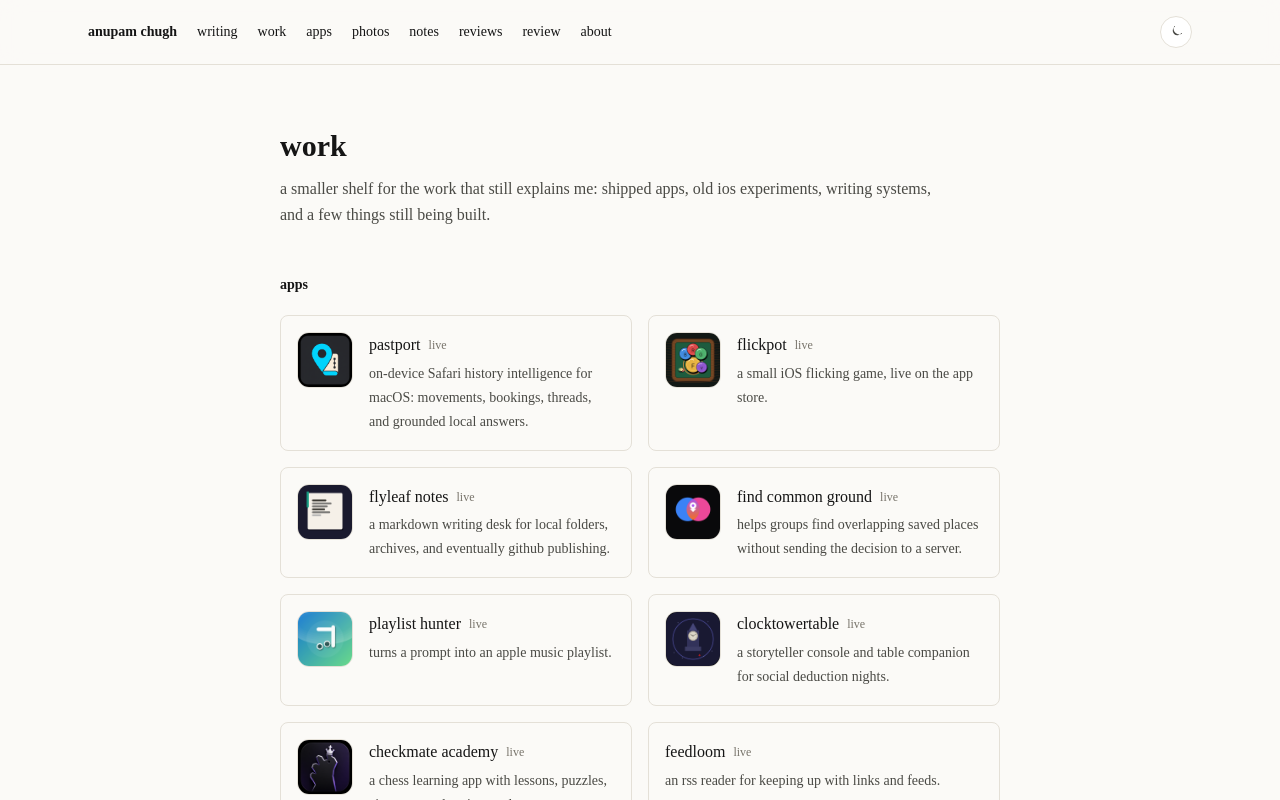
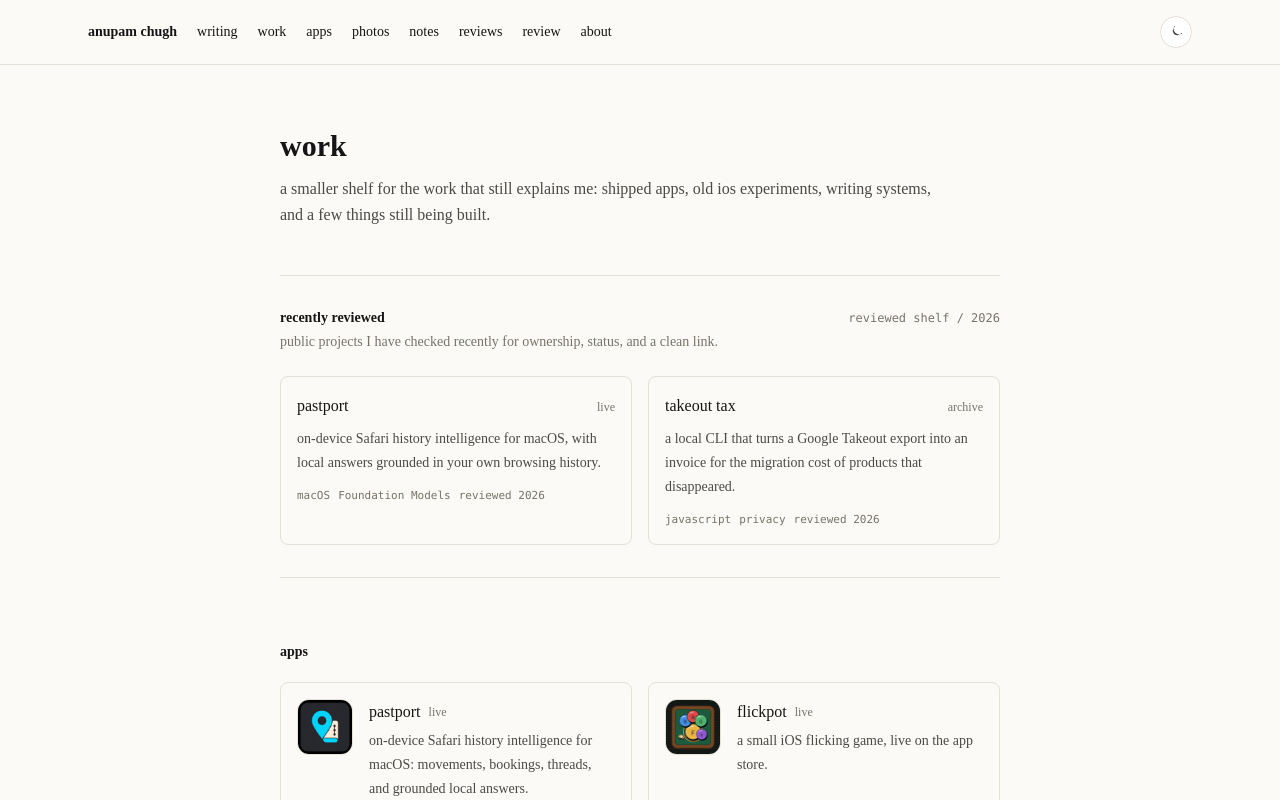
Before and after one commit to anupamchugh/anupamchugh.github.io, a Next.js app: page /work in a window 1280 px wide. Shown: the top 800 px of the page. Built offline with nearby package versions, Linux system fonts and the light colour scheme.

Commit message:
restore reviewed project directory and takeout tax page

```diff
--- a/app/work/page.tsx
+++ b/app/work/page.tsx
@@ -1,7 +1,7 @@
 import { Metadata } from 'next';
 import Image from 'next/image';
 import Link from 'next/link';
-import { apps, selectedWork } from '@/lib/content';
+import { apps, recentlyReviewedProjects, selectedWork } from '@/lib/content';
 
 export const metadata: Metadata = {
   title: 'work',
@@ -16,6 +16,42 @@ export default function WorkPage() {
         a smaller shelf for the work that still explains me: shipped apps, old ios experiments,
         writing systems, and a few things still being built.
       </p>
+
+      <section className="mt-12 border-y border-border py-8">
+        <div className="flex flex-wrap items-baseline justify-between gap-3">
+          <div>
+            <h2 className="text-sm font-semibold text-primary">recently reviewed</h2>
+            <p className="mt-1 text-sm text-tertiary">
+              public projects I have checked recently for ownership, status, and a clean link.
+            </p>
+          </div>
+          <span className="font-mono text-xs text-tertiary">reviewed shelf / 2026</span>
+        </div>
+        <div className="mt-6 grid gap-4 sm:grid-cols-2">
+          {recentlyReviewedProjects.map((item) => (
+            <Link
+              key={item.name}
+              href={item.href}
+              className="group block rounded-lg border border-border p-4 transition-colors hover:border-secondary"
+            >
+              <div className="flex items-baseline justify-between gap-3">
+                <h3 className="font-medium text-primary group-hover:underline underline-offset-4">
+                  {item.name}
+                </h3>
+                <span className="text-xs text-tertiary">{item.status}</span>
+              </div>
+              <p className="mt-2 text-sm leading-6 text-secondary">{item.description}</p>
+              <div className="mt-3 flex flex-wrap gap-2">
+                {item.tags.map((tag) => (
+                  <span key={tag} className="font-mono text-[11px] text-tertiary">
+                    {tag}
+                  </span>
+                ))}
+              </div>
+            </Link>
+          ))}
+        </div>
+      </section>
 
       <section className="mt-12">
         <h2 className="text-sm font-semibold text-primary">apps</h2>
@@ -51,7 +87,10 @@ export default function WorkPage() {
       </section>
 
       <section className="mt-14">
-        <h2 className="text-sm font-semibold text-primary">selected projects</h2>
+        <div className="flex flex-wrap items-baseline justify-between gap-3">
+          <h2 className="text-sm font-semibold text-primary">project archive</h2>
+          <span className="text-xs text-tertiary">vision, core ml, experiments</span>
+        </div>
         <div className="mt-5 space-y-5">
           {selectedWork.map((item) => (
             <Link
--- /dev/null
+++ b/app/work/takeout-tax/page.tsx
@@ -0,0 +1,59 @@
+import type { Metadata } from 'next';
+import Link from 'next/link';
+
+export const metadata: Metadata = {
+  title: 'takeout tax',
+  description: 'A local CLI for calculating the migration cost of Google products that disappeared.',
+};
+
+export default function TakeoutTaxPage() {
+  return (
+    <article className="mx-auto max-w-3xl px-4 pb-20 pt-32 sm:px-6">
+      <Link href="/work/" className="font-mono text-xs text-tertiary hover:text-primary">
+        ← work
+      </Link>
+      <p className="mt-10 font-mono text-xs uppercase tracking-[0.18em] text-tertiary">archive / project</p>
+      <h1 className="mt-3 text-4xl font-semibold tracking-tight text-primary">takeout tax</h1>
+      <p className="mt-5 max-w-2xl text-lg leading-8 text-secondary">
+        Part obituary, part invoice: a local tool for measuring what it costs when a service you
+        relied on disappears.
+      </p>
+
+      <div className="mt-10 grid gap-6 border-y border-border py-7 sm:grid-cols-3">
+        <div><p className="font-mono text-xs text-tertiary">input</p><p className="mt-2 text-sm text-primary">Google Takeout folder</p></div>
+        <div><p className="font-mono text-xs text-tertiary">output</p><p className="mt-2 text-sm text-primary">migration-time invoice</p></div>
+        <div><p className="font-mono text-xs text-tertiary">privacy</p><p className="mt-2 text-sm text-primary">local processing</p></div>
+      </div>
+
+      <div className="prose prose-neutral mt-10 max-w-none dark:prose-invert">
+        <h2>the idea</h2>
+        <p>
+          Export a Takeout folder, point the CLI at it, and get an estimate of the files, products,
+          migration hours, opportunity cost, and risk left behind by a product shutdown.
+        </p>
+        <pre><code>npx takeout-tax ~/Downloads/Takeout --rate 75</code></pre>
+        <p>
+          The companion “Where I Was” concept correlates service-death dates with places in an
+          export. It remains an experiment, not a claim that the web app or an iOS app is shipped.
+        </p>
+        <h2>source</h2>
+        <p>
+          The implementation and full README live in the public repository. The scanner reads
+          folder names and file metadata; it does not upload the contents of your export.
+        </p>
+      </div>
+
+      <div className="mt-10 flex flex-wrap gap-4">
+        <a
+          href="https://github.com/anupamchugh/google-takeout-tax"
+          className="rounded-md bg-primary px-4 py-2 text-sm text-background hover:opacity-90"
+        >
+          view on github →
+        </a>
+        <Link href="/posts/google-maps-saved-places/" className="rounded-md border border-border px-4 py-2 text-sm text-secondary hover:border-secondary hover:text-primary">
+          related note →
+        </Link>
+      </div>
+    </article>
+  );
+}
--- a/lib/content.ts
+++ b/lib/content.ts
@@ -189,6 +189,27 @@ export const selectedWork: WorkItem[] = [
   },
 ];
 
+// This is intentionally a hand-maintained shelf. Public does not mean reviewed;
+// only projects explicitly checked for ownership and presentation belong here.
+export const recentlyReviewedProjects: WorkItem[] = [
+  {
+    name: "pastport",
+    description:
+      "on-device Safari history intelligence for macOS, with local answers grounded in your own browsing history.",
+    href: "https://github.com/anupamchugh/pastport/releases/latest",
+    status: "live",
+    tags: ["macOS", "Foundation Models", "reviewed 2026"],
+  },
+  {
+    name: "takeout tax",
+    description:
+      "a local CLI that turns a Google Takeout export into an invoice for the migration cost of products that disappeared.",
+    href: "/work/takeout-tax/",
+    status: "archive",
+    tags: ["javascript", "privacy", "reviewed 2026"],
+  },
+];
+
 export type TimelineItem = {
   year: string;
   title: string;
```
